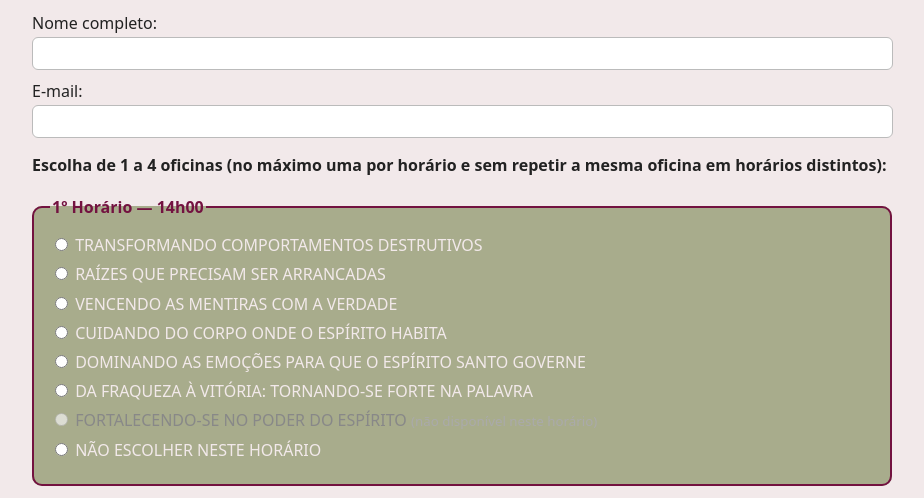
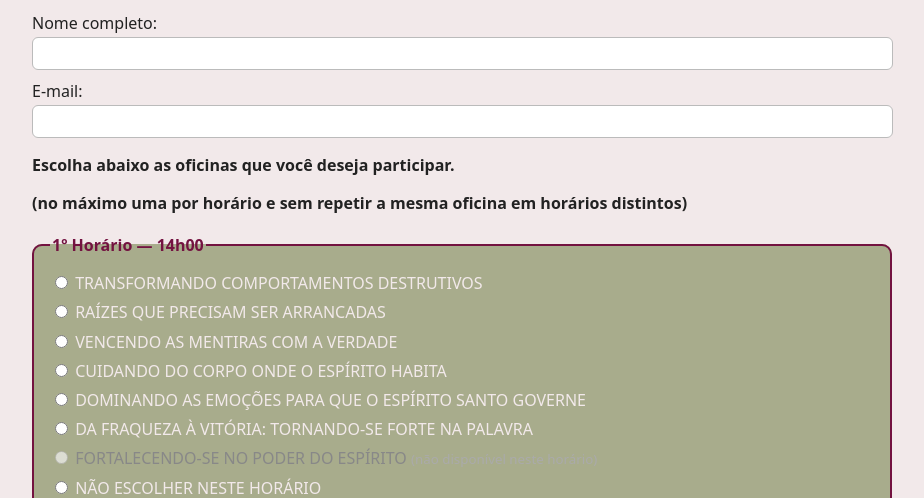
Before and after one commit to comercial-ediomare/oficinas-salgueiro, a Flask app: page / in a window 1280 px wide. Shown: the part 251-749 px from the top of the page, without its empty margins (178-1102 px from the left). Run offline with Flask 3, Linux system fonts and the light colour scheme; data comes from the database, SQL or seed files in the repository; data that the repository does not hold is empty.

Commit message:
Update index.html

```diff
--- a/templates/index.html
+++ b/templates/index.html
@@ -102,7 +102,8 @@
       <input type="email" name="email" required>
     </label>
 
-    <p><strong>Escolha de 1 a 4 oficinas (no máximo uma por horário e sem repetir a mesma oficina em horários distintos):</strong></p>
+    <p><strong>Escolha abaixo as oficinas que você deseja participar.</strong></p>
+    <p><strong>(no máximo uma por horário e sem repetir a mesma oficina em horários distintos)</strong></p>
 
     {% for slot in slots %}
       <fieldset class="slot">
```
